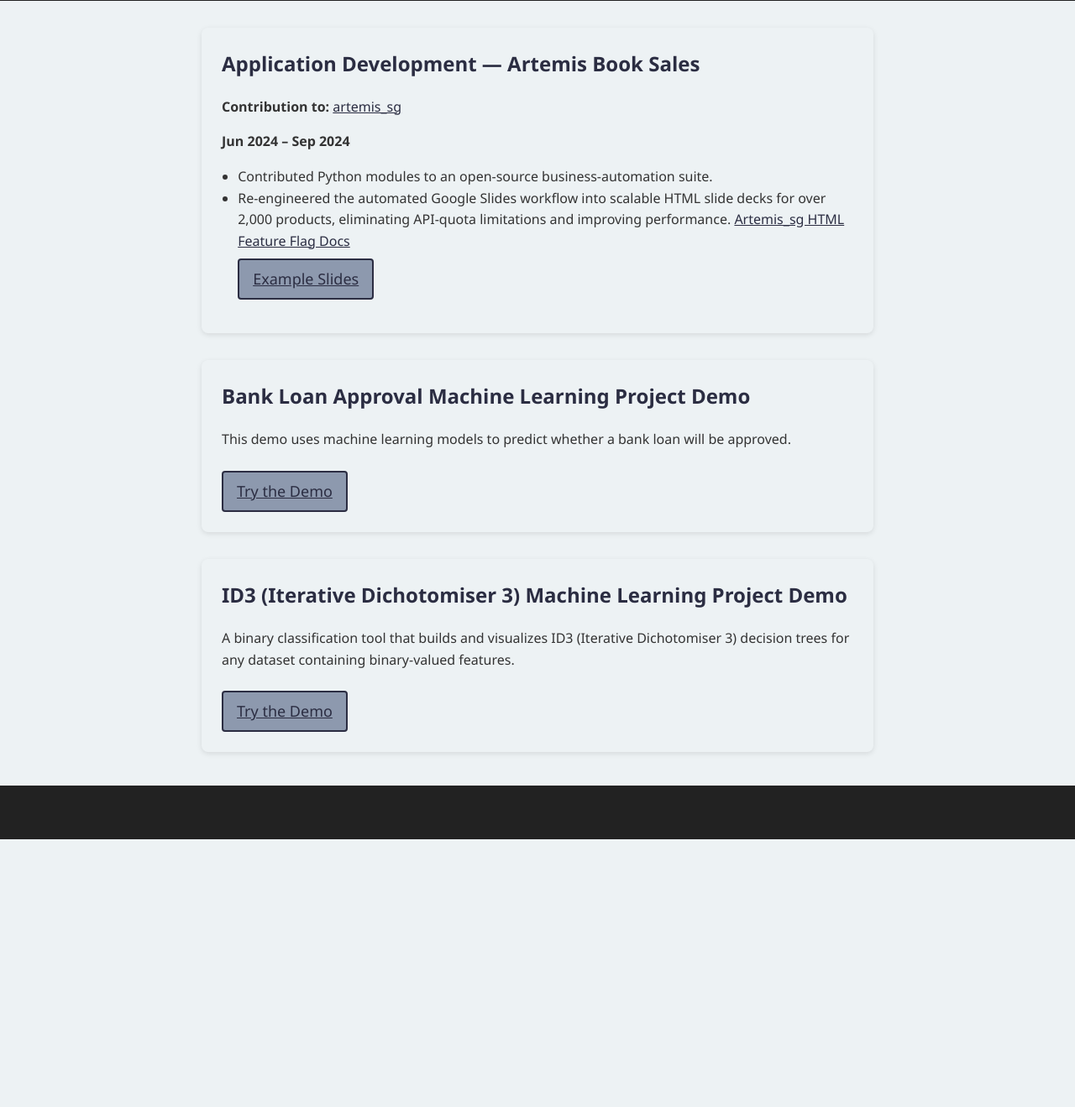
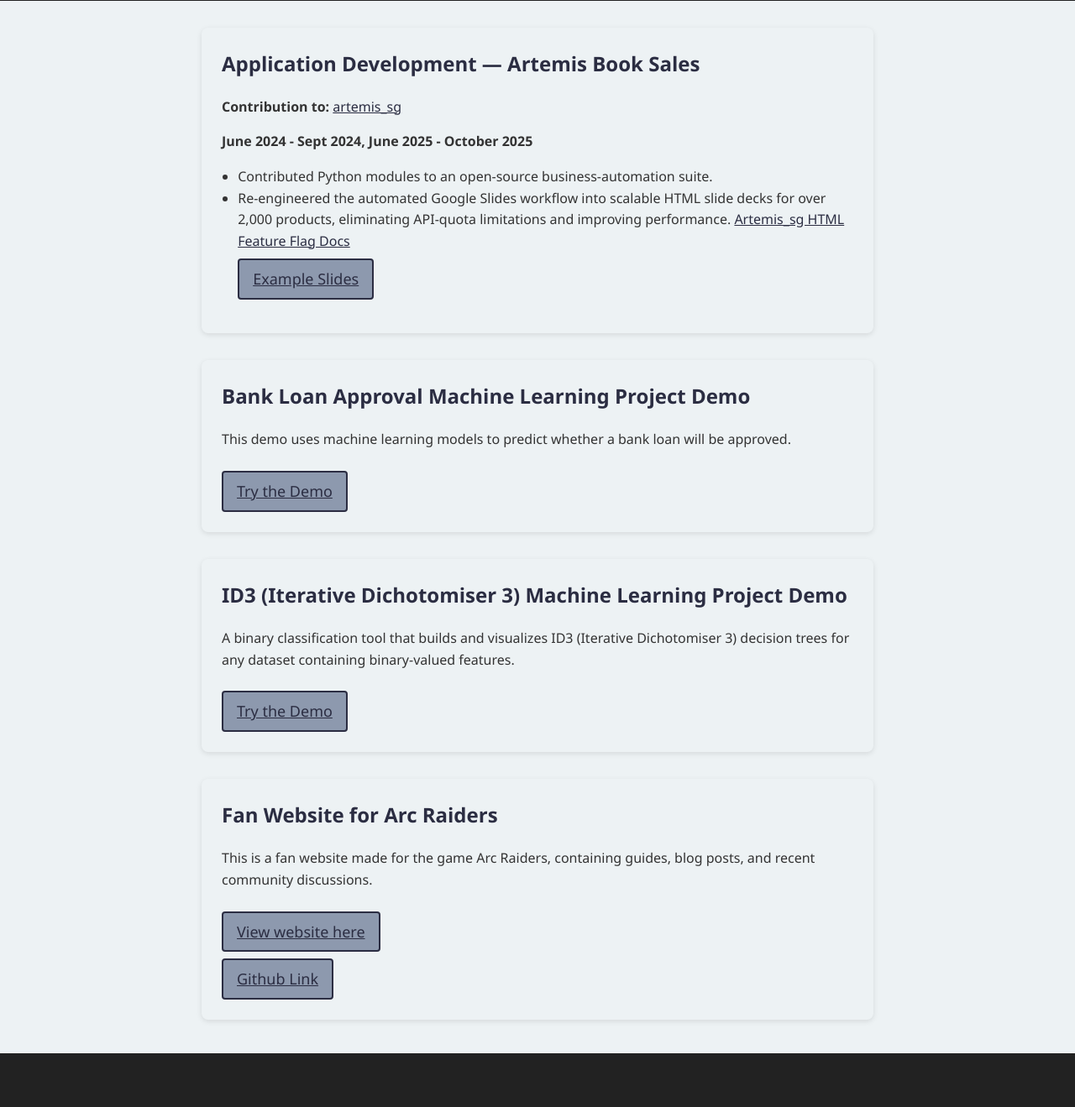
Before and after one commit to CharlieHudson31/Portfolio, a Flask app: page / in a window 1280 px wide; the page is wider, and only the part inside the window is pictured. Shown: the part 266-1585 px from the top of that part at 84% size. Before the commit the page ends 1266 px from the top of that part, so only its background shows below. Run offline with Flask 3, Linux system fonts and the light colour scheme; parts of the project's set-up code (start-up, migrations or seed data) failed here and were passed over; some libraries are stand-ins or nearby versions.

Commit message:
add arc raiders fan website link

```diff
--- a/templates/index.html
+++ b/templates/index.html
@@ -27,7 +27,7 @@
         <strong>Contribution to:</strong>
         <a href="https://gitlab.com/johnduarte/artemis_sg" target="_blank">artemis_sg</a>
       </p>
-      <p><strong>Jun 2024 – Sep 2024</strong></p>
+      <p><strong>June 2024 - Sept 2024, June 2025 - October 2025</strong></p>
       <ul>
         <li>Contributed Python modules to an open-source business-automation suite.</li>
         <li>Re-engineered the automated Google Slides workflow into scalable HTML slide decks for over 2,000 products, eliminating API-quota limitations and improving performance.
@@ -50,6 +50,17 @@
       <a class="button" href="/id3_demo">Try the Demo</a>
     </section>
 
+
+    </section>
+    <section class="project">
+      <h2>Fan Website for Arc Raiders</h2>
+      <p>This is a fan website made for the game Arc Raiders, containing guides, blog posts, and recent community discussions.</p>
+      <a class="button" href="https://www.raidthearc.site/">View website here</a>
+      <br>
+      <a class="button" href="https://github.com/CharlieHudson31/ArcRaiders">Github Link</a>
+    </section>
+
+
   </main>
   <footer class="site-footer">
   <div class="badge-base LI-profile-badge"
```
